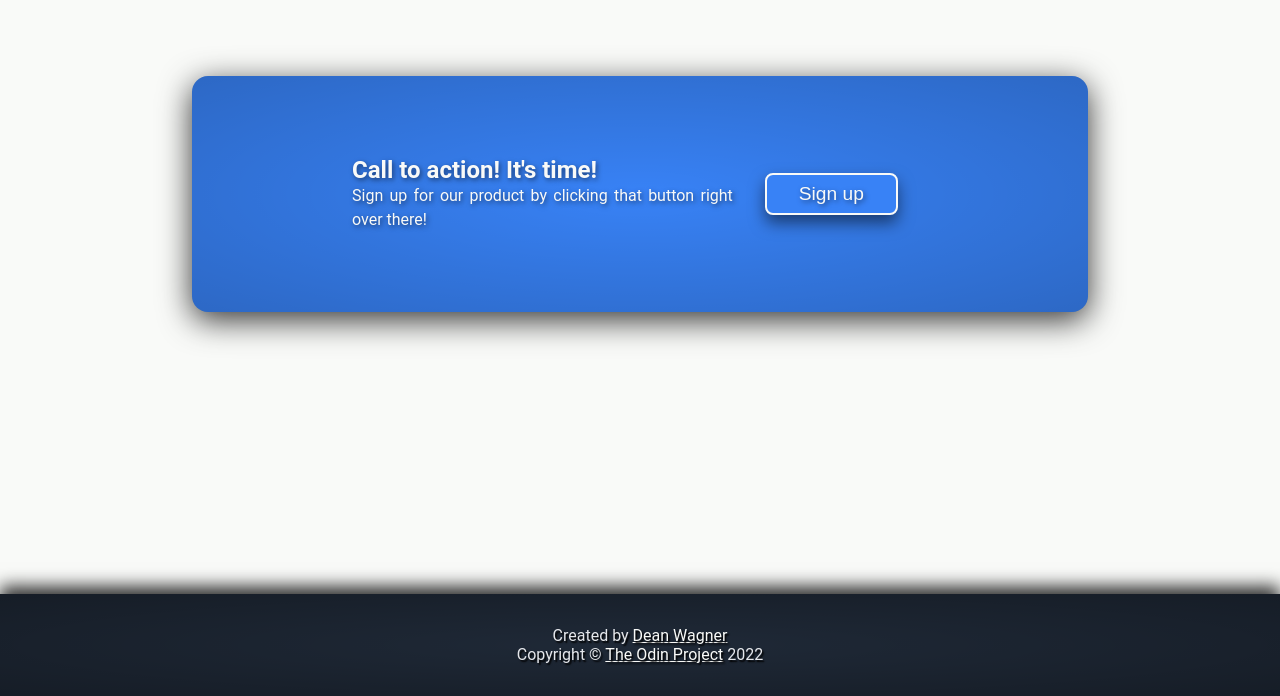
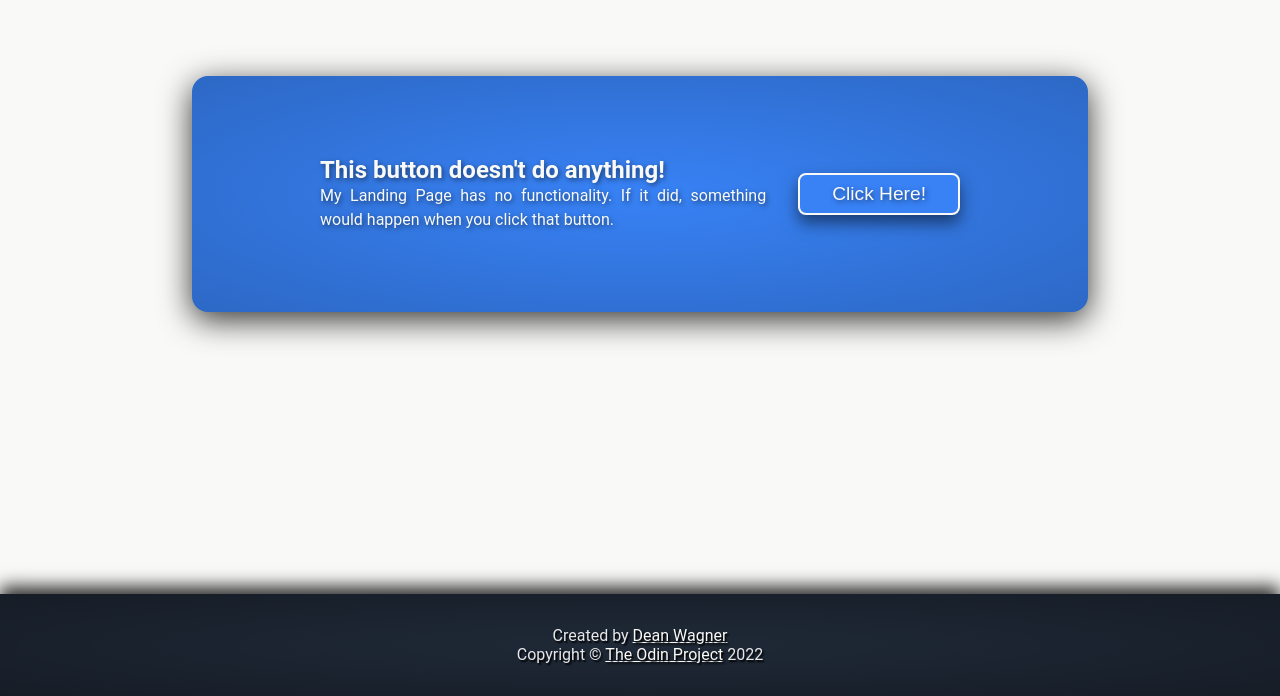
Before and after one commit to deanwagner/odin_project, a plain HTML site: page landingpage/index.html in a window 1280 px wide. Shown: the part 2606-3302 px from the top of the page. Drawn offline with Linux system fonts and the light colour scheme.

Commit message:
landingpage tweaks

```diff
--- a/landingpage/index.html
+++ b/landingpage/index.html
@@ -90,11 +90,14 @@
     <section id="action">
         <article>
             <div>
-                <h4>Call to action! It's time!</h4>
-                <p>Sign up for our product by clicking that button right over there!</p>
+                <h4>This button doesn't do anything!</h4>
+                <p>
+                    My Landing Page has no functionality.
+                    If it did, something would happen when
+                    you click that button.</p>
             </div>
             <div>
-                <button>Sign up</button>
+                <button>Click Here!</button>
             </div>
         </article>
     </section>
--- a/landingpage/style.css
+++ b/landingpage/style.css
@@ -231,16 +231,16 @@ nav a:focus {
     display: flex;
     gap: 2rem;
     justify-content: center;
-    padding: 5rem 10rem;
+    padding: 5rem 8rem;
     width: 70vw;
 }
 
 #action article div:first-child {
-    width: 70%;
+    flex: 3 3 auto;
 }
 
 #action article div:last-child {
-    width: 30%;
+    flex: 1 1 auto;
 }
 
 #action h4 {
@@ -259,8 +259,10 @@ nav a:focus {
     box-shadow: 0 0.5rem 1rem rgba(0,0,0,0.5);
     color: var(--light-accent-color);
     font-size: 1.2rem;
+    white-space: nowrap;
     padding: 0.5rem 2rem;
     text-shadow: 0.1rem 0.1rem 0.3rem rgba(0,0,0,0.5);
+    width: 100%;
 }
 
 #action button:hover,
```
